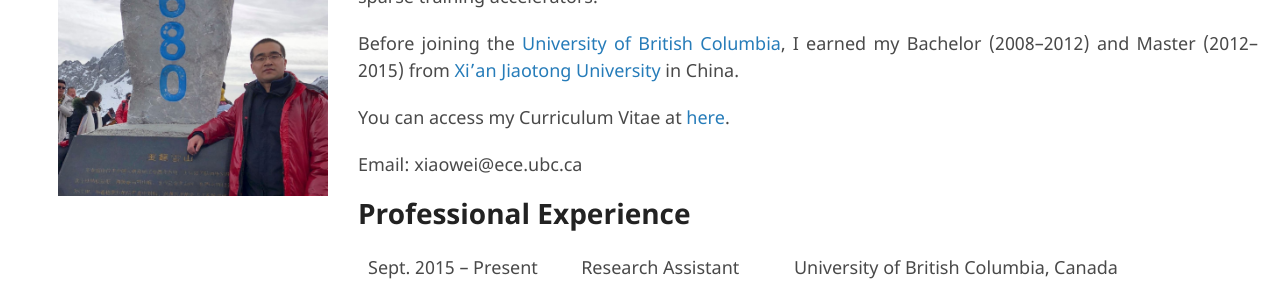
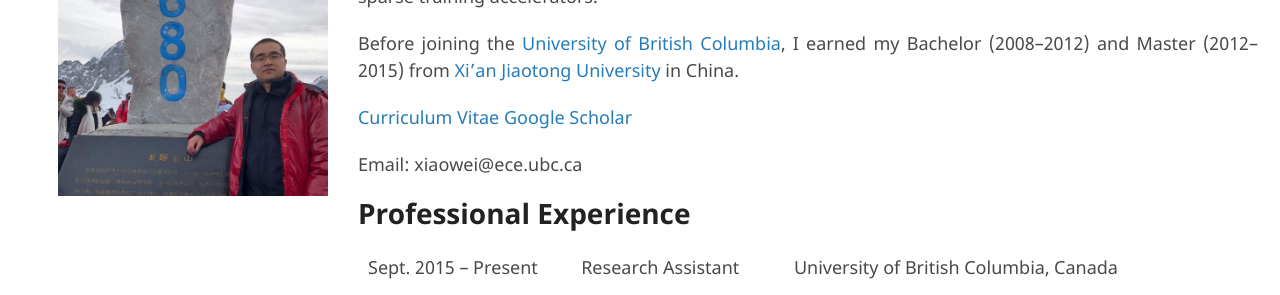
Before and after one commit to ericrxw/xiaoweiren, a Jekyll site: the page built from index.md, in a window 1280 px wide. Shown: the part 183-478 px from the top of the page. Built offline with Jekyll 4.4.1, drawn with Linux system fonts in a browser that asks for light colours; our own code applies the rules of GitHub Pages for plain Markdown files; the repository's description, which GitHub fills in, is left out.

Commit message:
add google scholar

```diff
--- a/index.md
+++ b/index.md
@@ -2,7 +2,7 @@
 
 Before joining the [University of British Columbia](http://www.ece.ubc.ca), I earned my Bachelor (2008--2012) and Master (2012--2015) from [Xi'an Jiaotong University](http://en.xjtu.edu.cn) in China.
 
-You can access my Curriculum Vitae at [here](./docs/Xiaowei_Ren_CV.pdf).
+[Curriculum Vitae](./docs/Xiaowei_Ren_CV.pdf) [Google Scholar](https://scholar.google.com/citations?user=JgyxYiUAAAAJ&hl=en)
 
 Email: xiaowei@ece.ubc.ca
 
```
